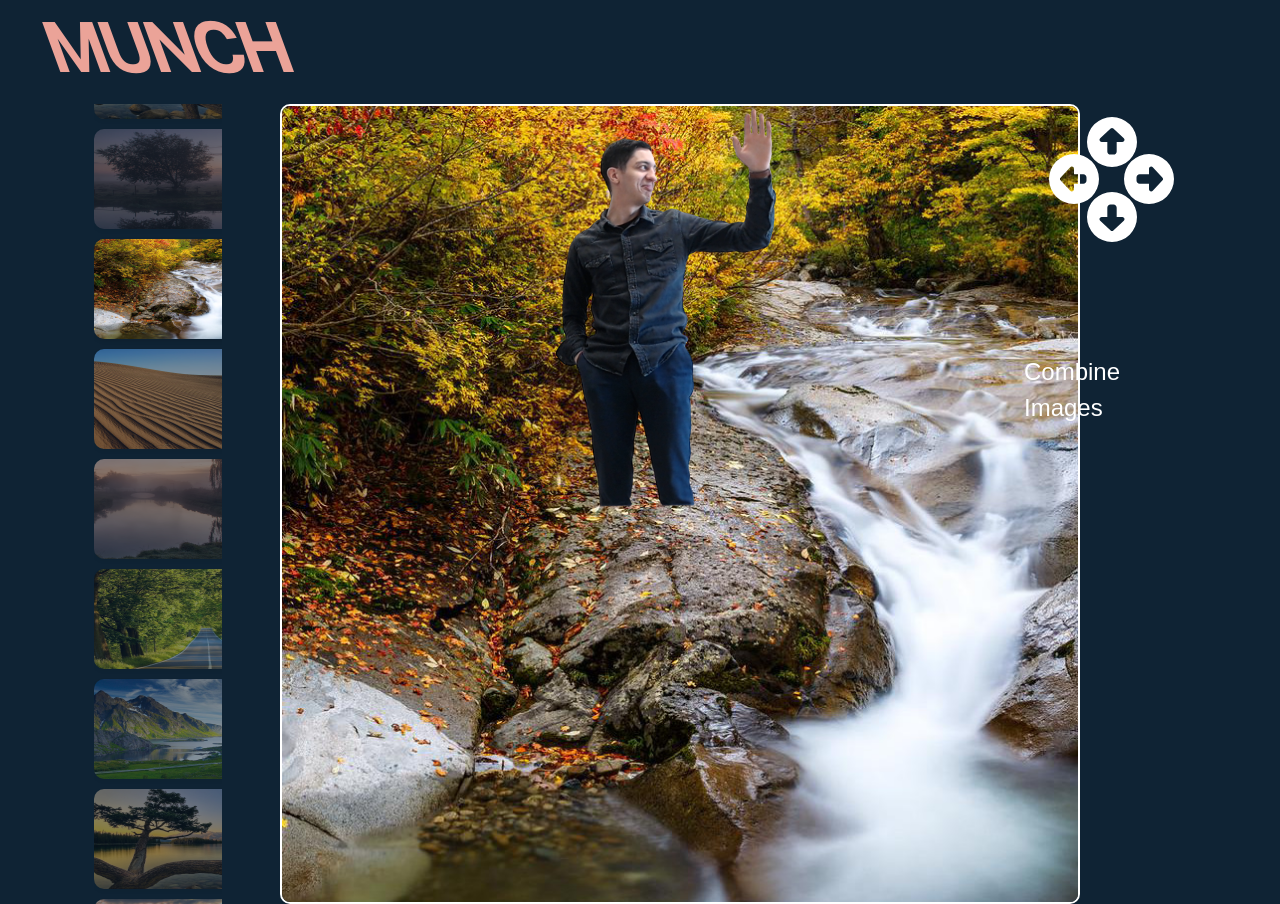
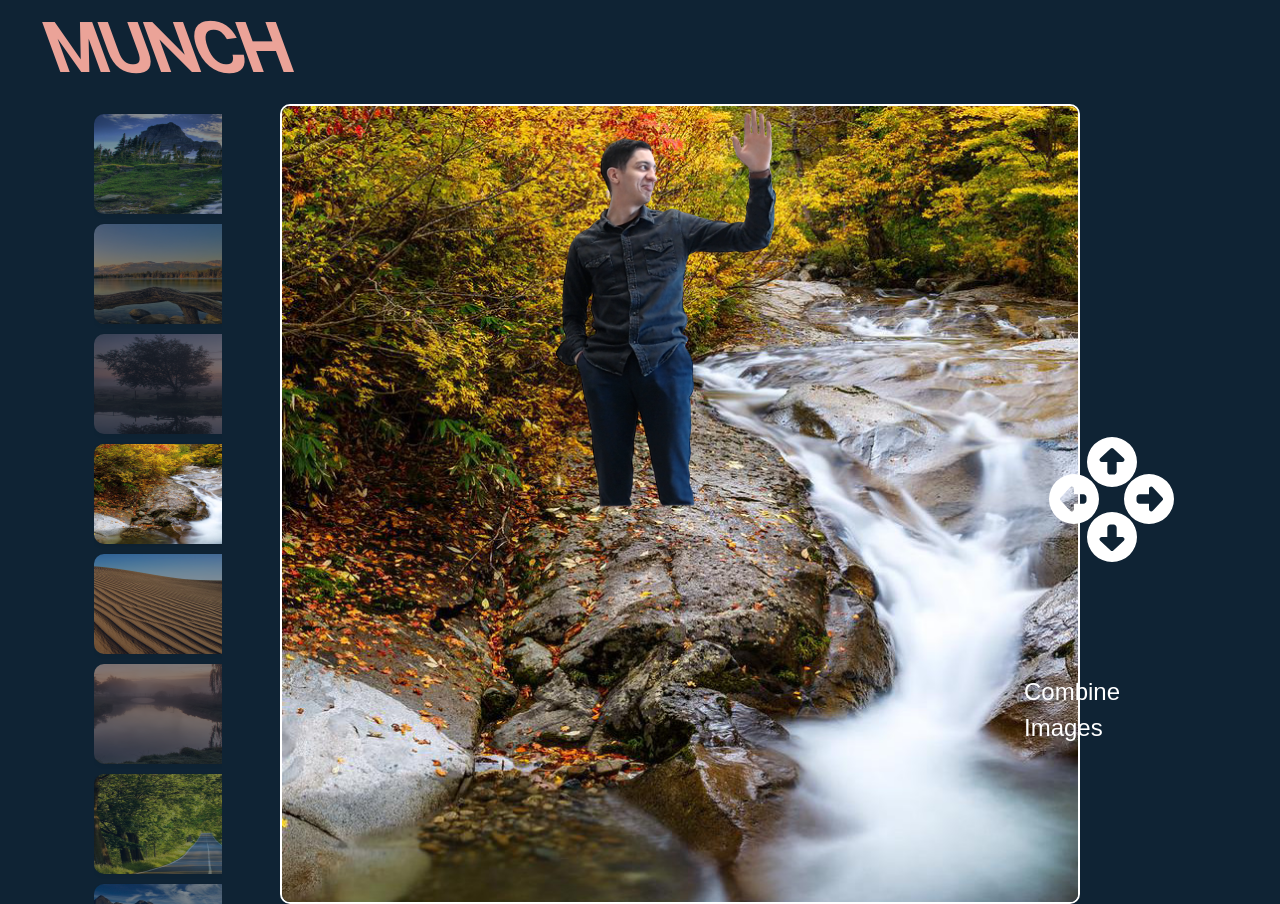
Before and after one commit to Marius1235/Naples, a React (Create React App) app: page /backgroundPage in a window 1280 px wide. Built offline with nearby package versions, Linux system fonts and the light colour scheme.

Commit message:
Update BackgroundChoiceComponent.css
Worked with Trond to make pretty scrollbar

```diff
--- a/src/css/BackgroundChoiceComponent.css
+++ b/src/css/BackgroundChoiceComponent.css
@@ -1,6 +1,4 @@
 .background-bar {
-    display: flex;
-    flex-direction: column;
     justify-content: center;
     margin-right: 5vw;
     max-height: 800px;
@@ -83,6 +81,7 @@ element::-webkit-scrollbar {
     position: relative;
     height: 250px;
     width: 250px;
+	margin-top: 40vh;
 }
 
 #arrow-left {
@@ -113,3 +112,22 @@ element::-webkit-scrollbar {
     height: 20%;
     left: 25%;
 }
+
+.background-bar::-webkit-scrollbar {
+	width: 20px;
+}
+
+.background-bar::-webkit-scrollbar-track {
+	background-color: transparent;
+}
+
+.background-bar::-webkit-scrollbar-thumb {
+	background-color: #d6dee1;
+	border-radius: 20px;
+	border: 6px solid transparent;
+	background-clip: content-box;
+}
+
+.background-bar::-webkit-scrollbar-corner {
+	background-color: transparent;
+}
```
